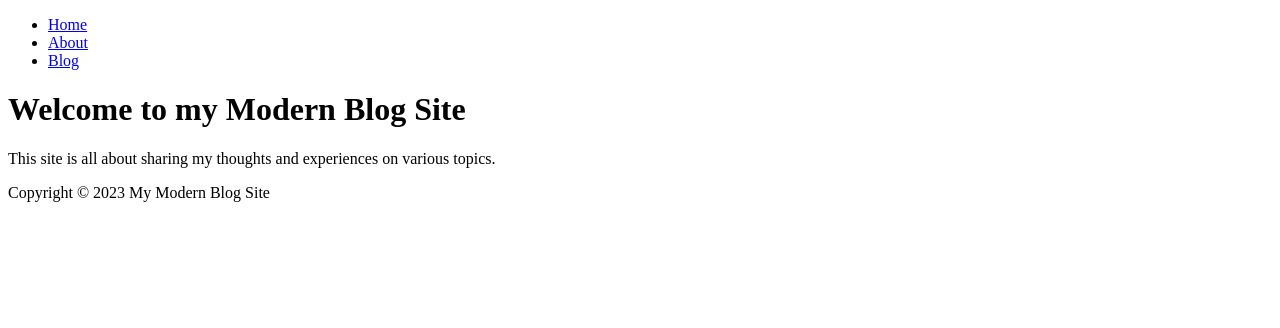
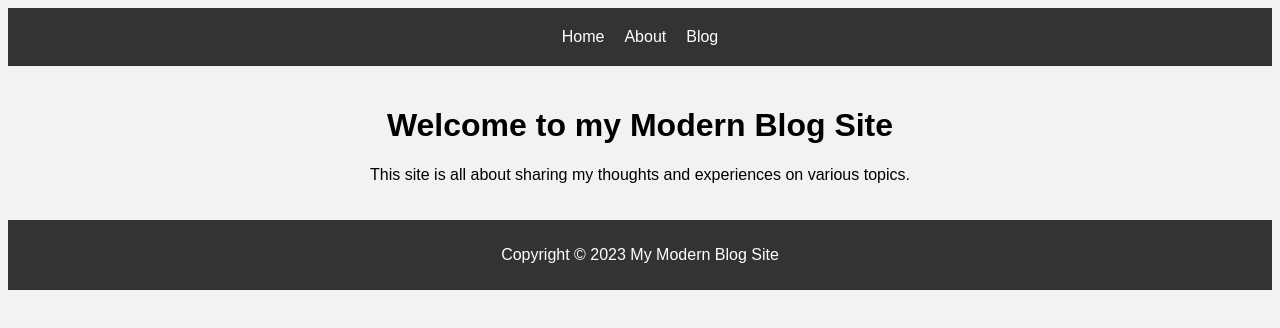
Before and after one commit to Tester1-art/art.github.io, a plain HTML site: page index.html in a window 1280 px wide. Drawn offline with Linux system fonts and the light colour scheme.

Commit message:
Update index.html

```diff
--- a/index.html
+++ b/index.html
@@ -2,7 +2,7 @@
 <html>
   <head>
     <title>My Modern Blog Site</title>
-    <link rel="stylesheet" type="text/css" href="design.css">
+    <link rel="stylesheet" type="text/css" href="style.css">
   </head>
   <body>
     <header>
```
